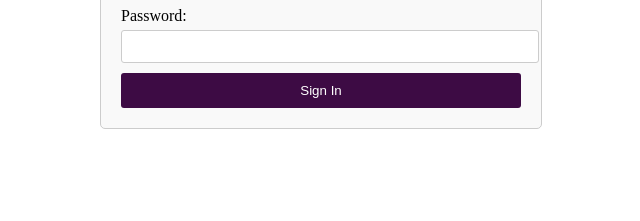
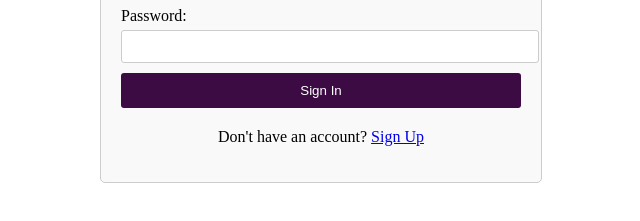
Before and after one commit to TrudyB-T/BookBuddy, a website: page public/signIn.html in a window 1280 px wide. Shown: the part 155-376 px from the top of the page, without its empty margins (319-959 px from the left). Drawn offline with Linux system fonts and the light colour scheme.

Commit message:
"Added a clickable 'Sign Up' link below the signin page for users who don't have an account yet.

```diff
--- a/public/signIn.html
+++ b/public/signIn.html
@@ -54,6 +54,7 @@
       </div>
       <button type="submit">Sign In</button>
     </form>
+    <p style="text-align: center; margin-top: 20px;">Don't have an account? <a href="signup.html">Sign Up</a></p>
   </div>
 
   <script>
```
